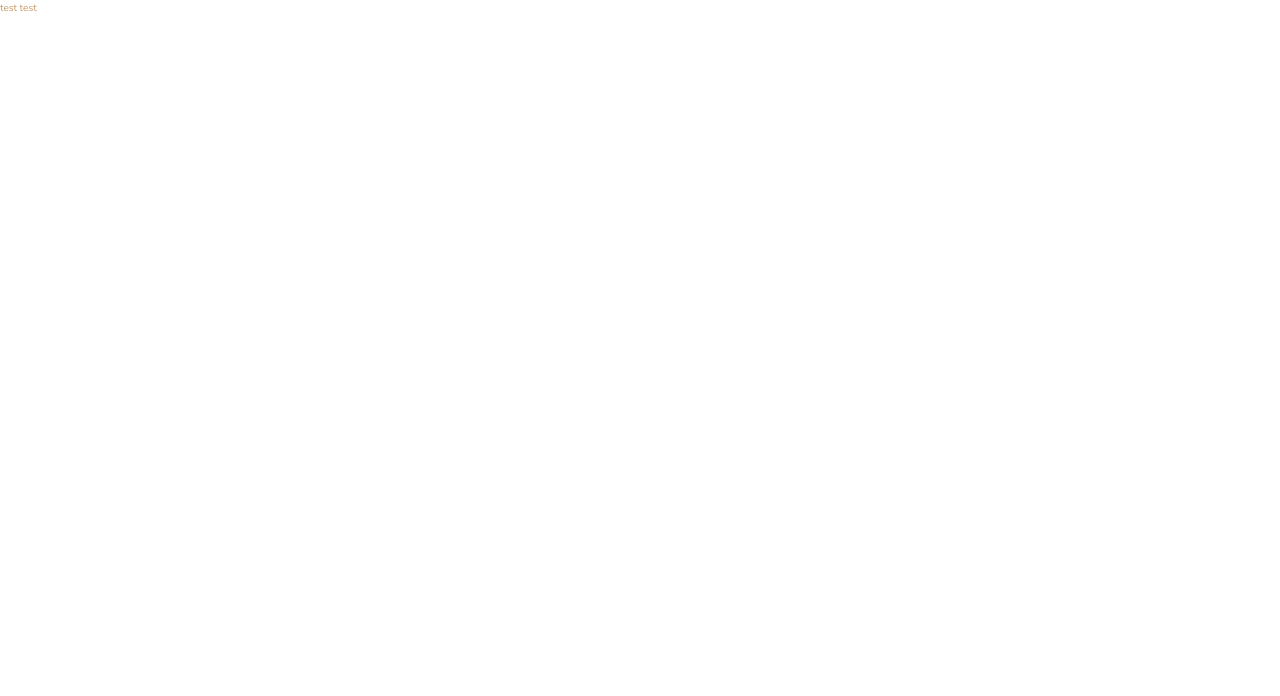
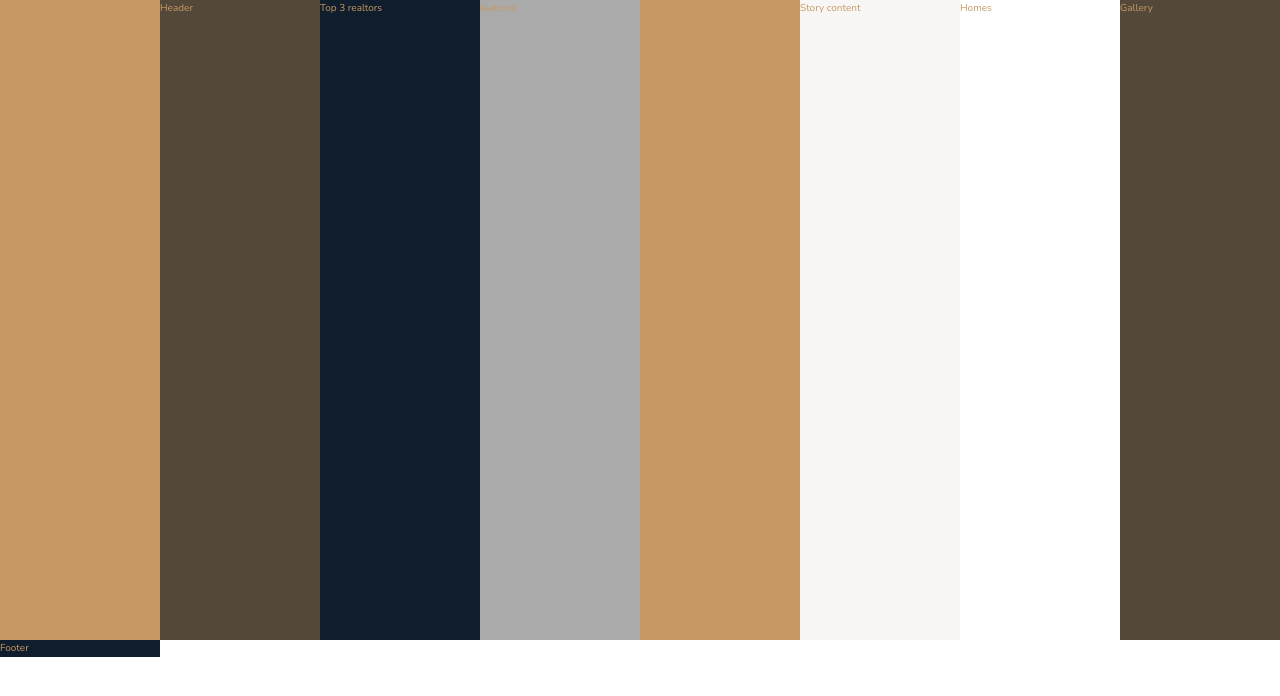
Before and after one commit to boaborn/nexter, a website: page index.html in a window 1280 px wide. Drawn offline with nearby package versions, Linux system fonts and the light colour scheme.

Commit message:
add grid templates

```diff
--- a/index.html
+++ b/index.html
@@ -12,6 +12,40 @@
         <title>nexter &mdash; your home, your freedom</title>
     </head>
     <body class="container">
-        test test
+        <div class="sidebar">
+            Sidebar
+        </div>
+
+        <header class="header">
+            Header
+        </header>
+
+        <div class="realtors">
+            Top 3 realtors
+        </div>
+
+        <section class="features">
+            features
+        </section>
+
+        <div class="story__pictures">
+            Story pictures
+        </div>
+
+        <div class="story__content">
+            Story content
+        </div>
+
+        <section class="home">
+            Homes
+        </section>
+
+        <section class="gallery">
+            Gallery
+        </section>
+
+        <footer class="footer">
+            Footer
+        </footer>
     </body>
 </html>
--- a/sass/_base.scss
+++ b/sass/_base.scss
@@ -35,3 +35,10 @@ body {
   font-weight: 300;
   line-height: 1.7;
 }
+
+.container {
+  display: grid;
+  grid-template-rows: 80vh min-content 40vw repeat(3, min-content);
+  grid-template-columns: repeat(8, 1fr);
+
+}
--- a/sass/_features.scss
+++ b/sass/_features.scss
@@ -0,0 +1,3 @@
+.features {
+  background-color: $color-grey-light-2;
+}
--- a/sass/_footer.scss
+++ b/sass/_footer.scss
@@ -0,0 +1,3 @@
+.footer {
+  background-color: $color-secondary;
+}
--- a/sass/_gallery.scss
+++ b/sass/_gallery.scss
@@ -0,0 +1,3 @@
+.gallery {
+  background-color: $color-grey-dark-1;
+}
--- a/sass/_header.scss
+++ b/sass/_header.scss
@@ -0,0 +1,3 @@
+.header {
+  background-color: $color-grey-dark-1;
+}
--- a/sass/_homes.scss
+++ b/sass/_homes.scss
@@ -0,0 +1,3 @@
+.homes {
+  background-color: $color-secondary;
+}
--- a/sass/_realtors.scss
+++ b/sass/_realtors.scss
@@ -0,0 +1,3 @@
+.realtors {
+  background-color: $color-secondary;
+}
--- a/sass/_sidebar.scss
+++ b/sass/_sidebar.scss
@@ -0,0 +1,3 @@
+.sidebar {
+  background-color: $color-primary;
+}
--- a/sass/_story.scss
+++ b/sass/_story.scss
@@ -0,0 +1,8 @@
+.story {
+  &__pictures {
+    background-color: $color-primary;
+  }
+  &__content {
+    background-color: $color-grey-light-1;
+  }
+}
```
Also changed, not shown: css/style.css.
